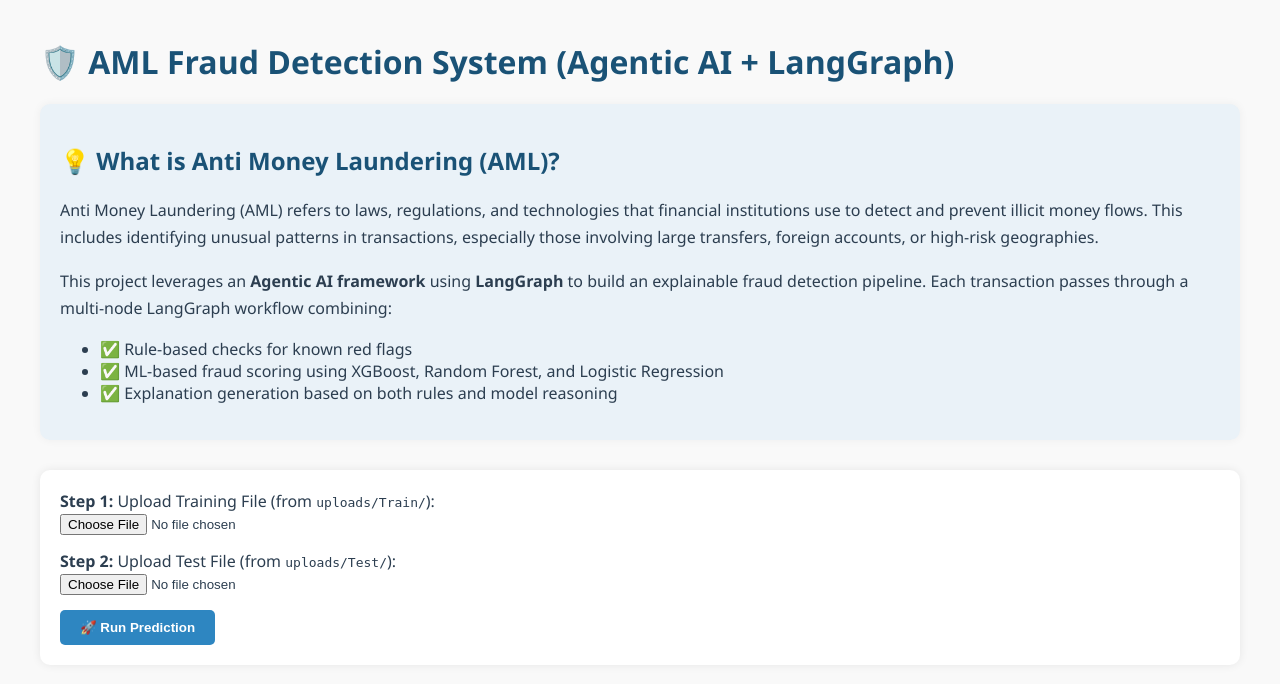
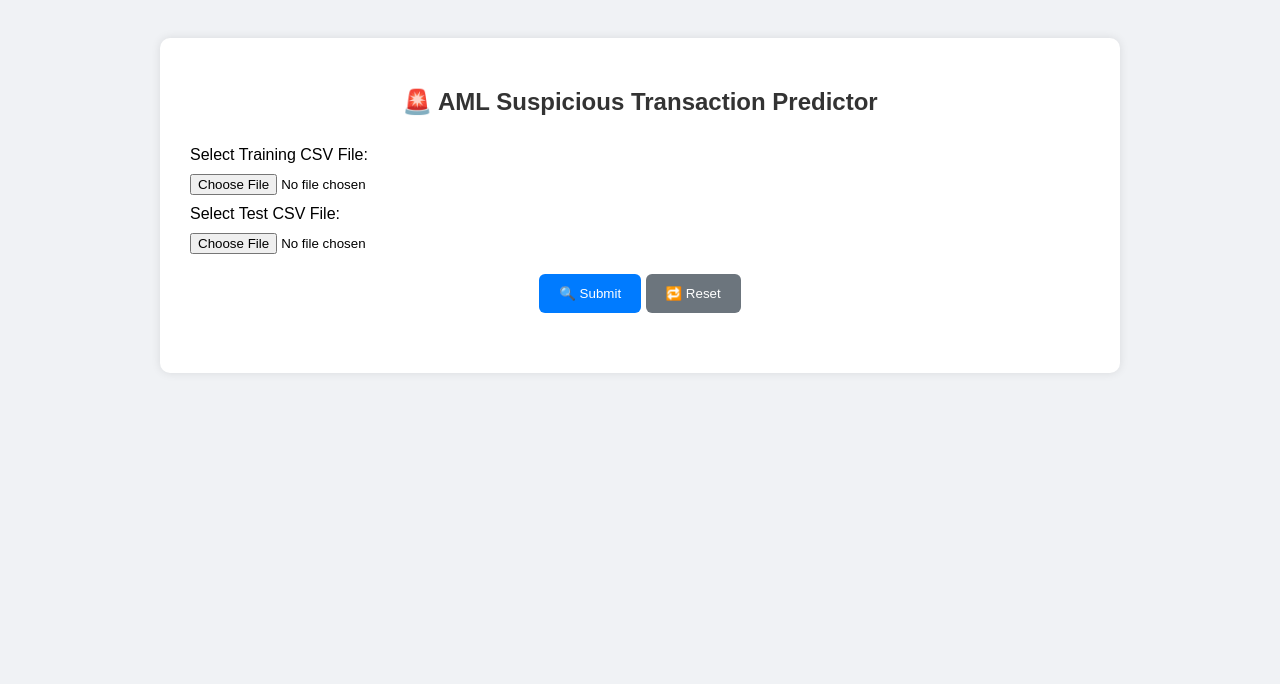
Before and after one commit to The-Trinity-AI-Software/AML_AgenticAI, a Flask app: page / in a window 1280 px wide. Shown: the top 684 px of the page. Run offline with Flask 3, Linux system fonts and the light colour scheme.

Commit message:
Update index.html
reset button activated

```diff
--- a/templates/index.html
+++ b/templates/index.html
@@ -1,124 +1,100 @@
-
 <!DOCTYPE html>
-<html>
+<html lang="en">
 <head>
-    <title>AML Fraud Detection - Flask + LangGraph</title>
+    <meta charset="UTF-8">
+    <title>AML Prediction Dashboard</title>
     <style>
         body {
-            font-family: 'Segoe UI', Tahoma, Geneva, Verdana, sans-serif;
-            margin: 40px;
-            background-color: #f9f9f9;
-            color: #2c3e50;
+            font-family: Arial, sans-serif;
+            background: #f0f2f5;
+            padding: 30px;
         }
-        h1, h2 {
-            color: #1a5276;
+        .container {
+            max-width: 900px;
+            margin: auto;
+            background: white;
+            padding: 30px;
+            border-radius: 10px;
+            box-shadow: 0 0 10px rgba(0,0,0,0.1);
         }
-        .info-section {
-            background-color: #eaf2f8;
-            padding: 20px;
-            border-radius: 10px;
+        h2 {
+            text-align: center;
+            color: #333;
+        }
+        form {
+            margin-top: 30px;
             margin-bottom: 30px;
-            box-shadow: 0 0 10px rgba(0,0,0,0.05);
         }
-        .info-section p {
-            line-height: 1.7;
+        input[type="file"] {
+            margin: 10px 0;
+            width: 100%;
         }
-        .upload-section {
-            margin-bottom: 30px;
-            background-color: #ffffff;
-            padding: 20px;
-            border-radius: 10px;
-            box-shadow: 0 0 10px rgba(0,0,0,0.08);
+        button {
+            background-color: #007BFF;
+            color: white;
+            padding: 12px 20px;
+            border: none;
+            border-radius: 6px;
+            cursor: pointer;
+            margin-top: 10px;
         }
-        .form-group {
-            margin-bottom: 15px;
+        button:hover {
+            background-color: #0056b3;
         }
-        .table-container {
-            max-height: 500px;
-            overflow-y: auto;
+        .btn-secondary {
+            background-color: #6c757d;
+        }
+        .download-links {
             margin-top: 20px;
-            border: 1px solid #ccc;
-            padding: 10px;
-            background-color: white;
-            border-radius: 8px;
+            display: flex;
+            justify-content: space-between;
         }
-        .table {
+        table {
             width: 100%;
+            margin-top: 30px;
             border-collapse: collapse;
         }
-        .table th, .table td {
+        th, td {
             border: 1px solid #ddd;
-            padding: 8px;
+            padding: 12px;
+            text-align: left;
         }
-        .table th {
-            background-color: #d6eaf8;
-            position: sticky;
-            top: 0;
+        th {
+            background-color: #007BFF;
+            color: white;
         }
-        .btn {
-            padding: 10px 20px;
-            background-color: #2e86c1;
-            color: white;
-            text-decoration: none;
-            border: none;
-            border-radius: 5px;
-            margin-right: 10px;
-            cursor: pointer;
-            font-weight: bold;
-        }
-        .btn:hover {
-            background-color: #1b4f72;
-        }
-        .btn-secondary {
-            background-color: #48c9b0;
-        }
-        .btn-secondary:hover {
-            background-color: #117a65;
+        .center {
+            text-align: center;
         }
     </style>
 </head>
 <body>
-    <h1>🛡️ AML Fraud Detection System (Agentic AI + LangGraph)</h1>
+    <div class="container">
+        <h2>🚨 AML Suspicious Transaction Predictor</h2>
 
-    <div class="info-section">
-        <h2>💡 What is Anti Money Laundering (AML)?</h2>
-        <p>
-            Anti Money Laundering (AML) refers to laws, regulations, and technologies that financial institutions use to detect and prevent illicit money flows. This includes identifying unusual patterns in transactions, especially those involving large transfers, foreign accounts, or high-risk geographies.
-        </p>
-        <p>
-            This project leverages an <strong>Agentic AI framework</strong> using <strong>LangGraph</strong> to build an explainable fraud detection pipeline. Each transaction passes through a multi-node LangGraph workflow combining:
-            <ul>
-                <li>✅ Rule-based checks for known red flags</li>
-                <li>✅ ML-based fraud scoring using XGBoost, Random Forest, and Logistic Regression</li>
-                <li>✅ Explanation generation based on both rules and model reasoning</li>
-            </ul>
-        </p>
+        <form method="POST" action="/predict" enctype="multipart/form-data">
+            <label>Select Training CSV File:</label>
+            <input type="file" name="train_file" accept=".csv" required>
+
+            <label>Select Test CSV File:</label>
+            <input type="file" name="test_file" accept=".csv" required>
+
+            <div class="center">
+                <button type="submit">🔍 Submit</button>
+                <button type="button" class="btn-secondary" onclick="window.location.href='/'">🔁 Reset</button>
             </div>
-
-    <div class="upload-section">
-        <form action="/predict" method="POST" enctype="multipart/form-data">
-            <div class="form-group">
-                <strong>Step 1:</strong> Upload Training File (from <code>uploads/Train/</code>):<br>
-                <input type="file" name="train_file" required>
-            </div>
-
-            <div class="form-group">
-                <strong>Step 2:</strong> Upload Test File (from <code>uploads/Test/</code>):<br>
-                <input type="file" name="test_file" required>
-            </div>
-
-            <input class="btn" type="submit" value="🚀 Run Prediction">
         </form>
-    </div>
 
         {% if show_results %}
-        <h2>📊 Top 15 Prediction Results</h2>
-        <div class="table-container">
+            <h3 class="center">📊 Prediction Results</h3>
+            <div class="download-links">
+                <a href="/download/json"><button>⬇️ Download JSON</button></a>
+                <a href="/download/excel"><button>⬇️ Download Excel</button></a>
+            </div>
+            <div>
                 {{ table|safe }}
             </div>
-        <br/>
-        <a class="btn btn-secondary" href="/download/excel">⬇️ Download Excel</a>
-        <a class="btn btn-secondary" href="/download/json">⬇️ Download JSON</a>
         {% endif %}
+    </div>
 </body>
 </html>
```
Lines whose indentation alone changed are shown as unchanged.
